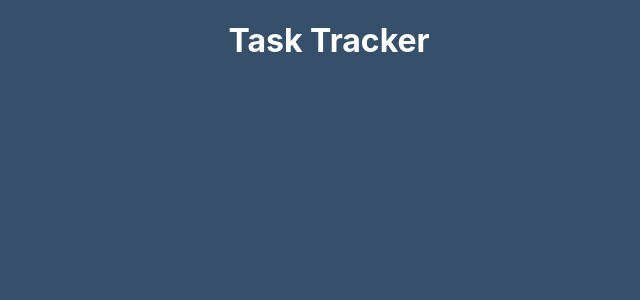
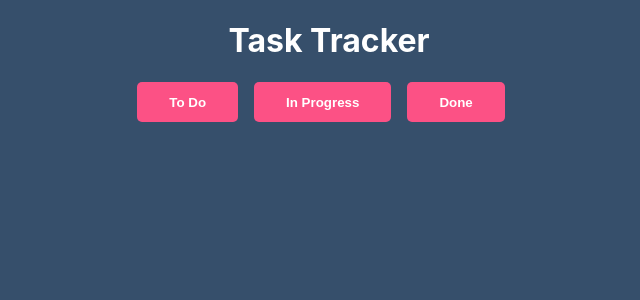
Before and after one commit to IvanKolominskiy/task-tracker, a React (Vite) app: page / in a window 1280 px wide. Shown: the top 300 px of the page, without its empty margins (311-951 px from the left). Built offline with nearby package versions, Linux system fonts and the light colour scheme.

Commit message:
Container for category buttons has been added

```diff
--- a/src/App.jsx
+++ b/src/App.jsx
@@ -1,9 +1,11 @@
 import "./App.css";
+import CategoryButtonsContainer from "./components/Container/CategoryButtonsContainer";
 
 function App() {
   return (
     <>
       <h1>Task Tracker</h1>
+      <CategoryButtonsContainer></CategoryButtonsContainer>
     </>
   );
 }
--- /dev/null
+++ b/src/components/Container/CategoryButtonsContainer.css
@@ -0,0 +1,3 @@
+.category-buttons-container {
+  display: inline-block;
+}
--- /dev/null
+++ b/src/components/Container/CategoryButtonsContainer.jsx
@@ -0,0 +1,13 @@
+import React from "react";
+import CategoryButton from "../Button/CategoryButton";
+import "./CategoryButtonsContainer.css";
+
+export default function CategoryButtonsContainer() {
+  return (
+    <div className="category-button-container">
+      <CategoryButton>To Do</CategoryButton>
+      <CategoryButton>In Progress</CategoryButton>
+      <CategoryButton>Done</CategoryButton>
+    </div>
+  );
+}
```
